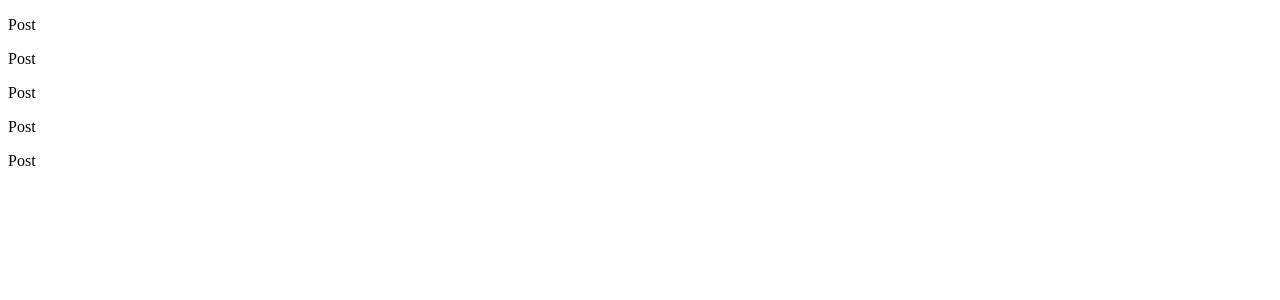
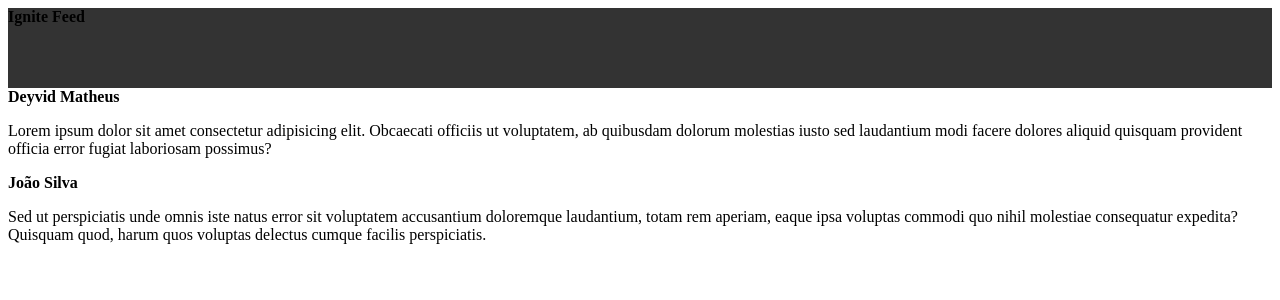
Before and after one commit to dwyvid1/ignite, a React (Vite) app in the folder aulas/01-fundamentos-reactjs/: page / in a window 1280 px wide. Shown: the top 300 px of the page. Built offline with nearby package versions, Linux system fonts and the light colour scheme.

Commit message:
Componentes, propriedades e CSS modules

```diff
--- a/aulas/01-fundamentos-reactjs/src/App.jsx
+++ b/aulas/01-fundamentos-reactjs/src/App.jsx
@@ -1,13 +1,20 @@
+import { Header } from './components/Header'
 import { Post } from './Post'
 export function App() {
 
   return (
-    <>
-      <Post />
-      <Post />
-      <Post />
-      <Post />
-      <Post />
-    </>
+      <div>
+        <Header />
+
+        <Post
+          author="Deyvid Matheus"
+          content="Lorem ipsum dolor sit amet consectetur adipisicing elit. Obcaecati officiis ut voluptatem, ab quibusdam dolorum molestias iusto sed laudantium modi facere dolores aliquid quisquam provident officia error fugiat laboriosam possimus?"
+        />
+
+        <Post
+          author="João Silva"
+          content="Sed ut perspiciatis unde omnis iste natus error sit voluptatem accusantium doloremque laudantium, totam rem aperiam, eaque ipsa voluptas commodi quo nihil molestiae consequatur expedita? Quisquam quod, harum quos voluptas delectus cumque facilis perspiciatis."
+        />
+      </div>
   )
 }
--- a/aulas/01-fundamentos-reactjs/src/Post.jsx
+++ b/aulas/01-fundamentos-reactjs/src/Post.jsx
@@ -1,3 +1,8 @@
-export function Post() {
-    return <p>Post</p>
+export function Post(props) {
+    return (
+        <div>
+            <strong>{props.author}</strong>
+            <p>{props.content}</p>
+        </div>
+    )
 }
--- /dev/null
+++ b/aulas/01-fundamentos-reactjs/src/components/Header.jsx
@@ -0,0 +1,10 @@
+import styles from './Header.module.css'
+
+export function Header () {
+    return (
+
+        <header className={styles.header}>
+            <strong>Ignite Feed</strong>
+        </header>
+    );
+}
--- /dev/null
+++ b/aulas/01-fundamentos-reactjs/src/components/Header.module.css
@@ -0,0 +1,4 @@
+.header {
+    background: #333;
+    height: 80px;
+}
```
Also changed, not shown: 2 other files (tests, documents, lock files or other folders).
